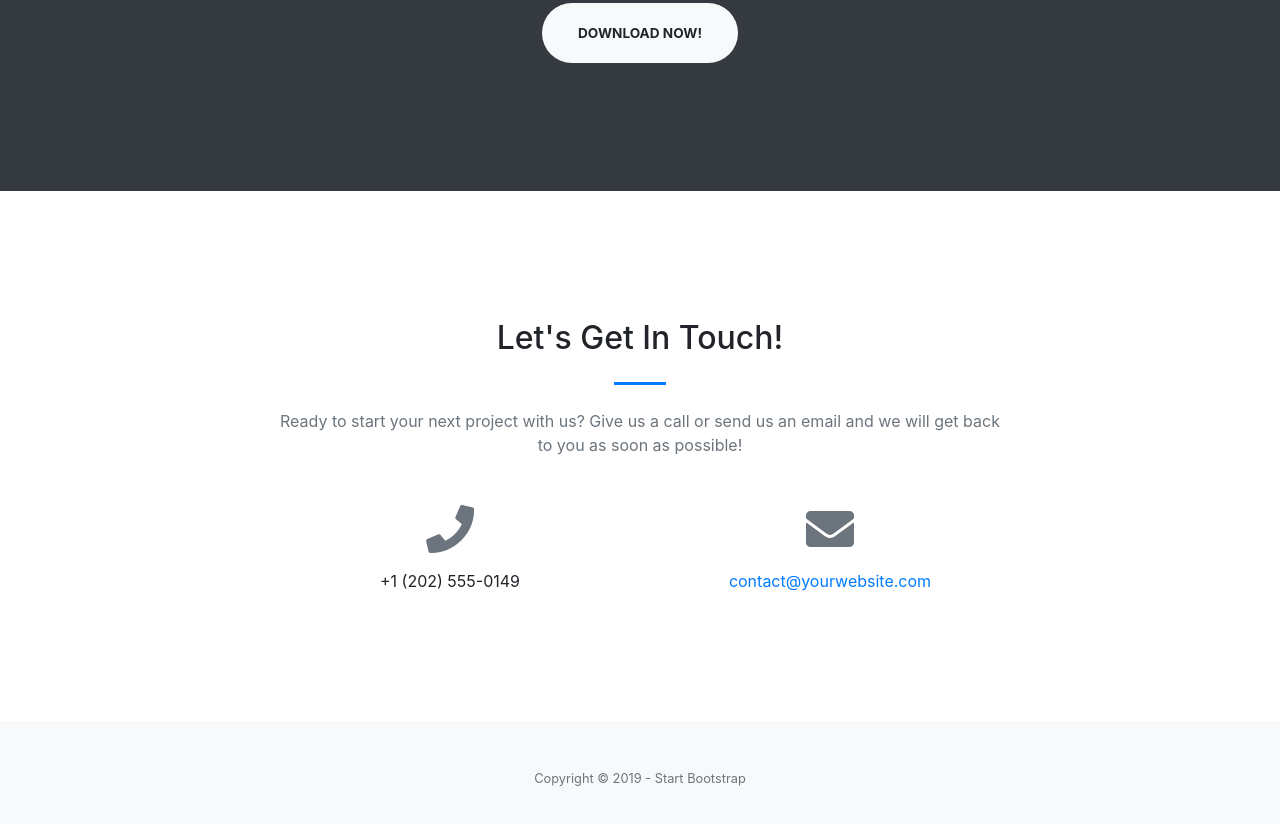
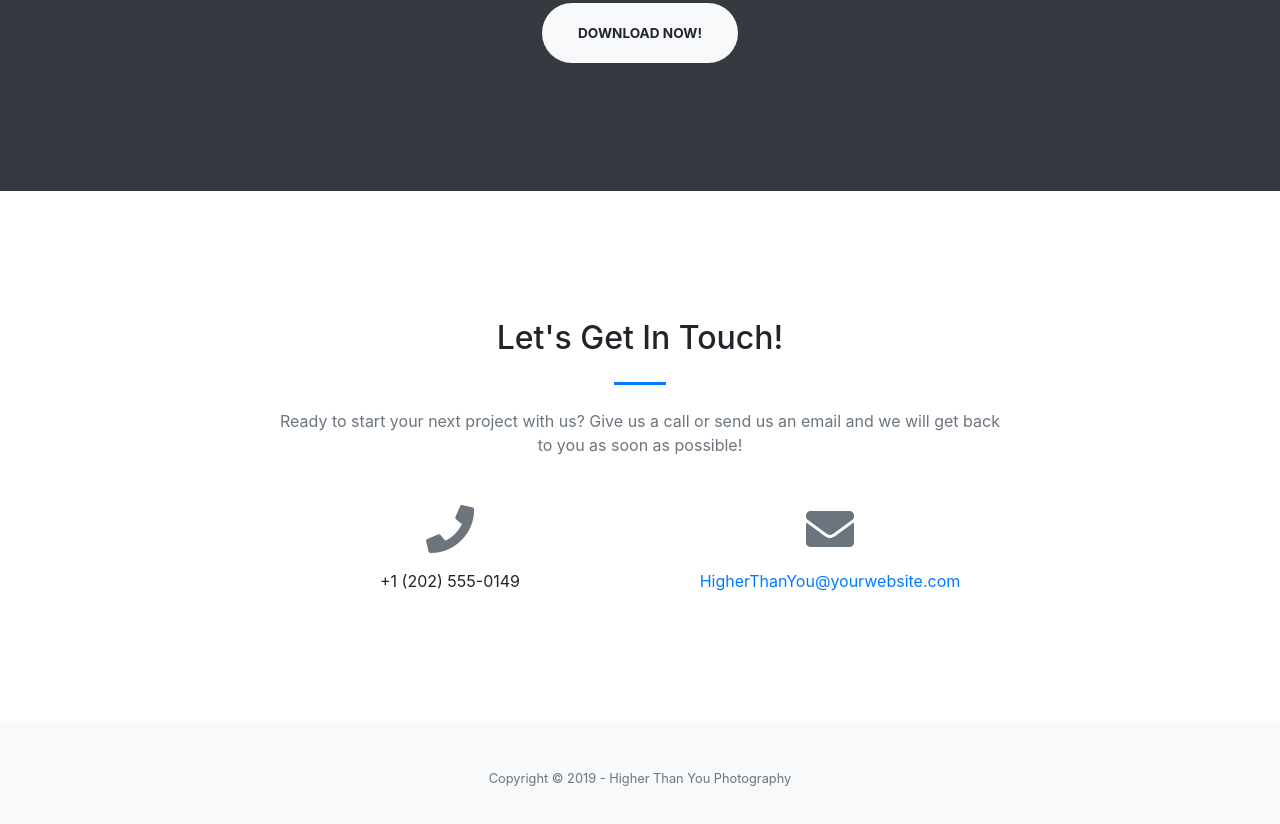
Before and after one commit to KevinS626/higherThanYouPhotography, a website with bundled scripts: page index.html in a window 1280 px wide. Shown: the part 2451-3275 px from the top of the page. Built offline with nearby package versions, Linux system fonts and the light colour scheme.

Commit message:
changed email

```diff
--- a/index.html
+++ b/index.html
@@ -233,7 +233,7 @@
         <div class="col-lg-4 mr-auto text-center">
           <i class="fas fa-envelope fa-3x mb-3 text-muted"></i>
           <!-- Make sure to change the email address in anchor text AND the link below! -->
-          <a class="d-block" href="mailto:contact@yourwebsite.com">contact@yourwebsite.com</a>
+          <a class="d-block" href="mailto:#">HigherThanYou@yourwebsite.com</a>
         </div>
       </div>
     </div>
@@ -242,7 +242,7 @@
   <!-- Footer -->
   <footer class="bg-light py-5">
     <div class="container">
-      <div class="small text-center text-muted">Copyright &copy; 2019 - Start Bootstrap</div>
+      <div class="small text-center text-muted">Copyright &copy; 2019 - Higher Than You Photography</div>
     </div>
   </footer>
 
```
